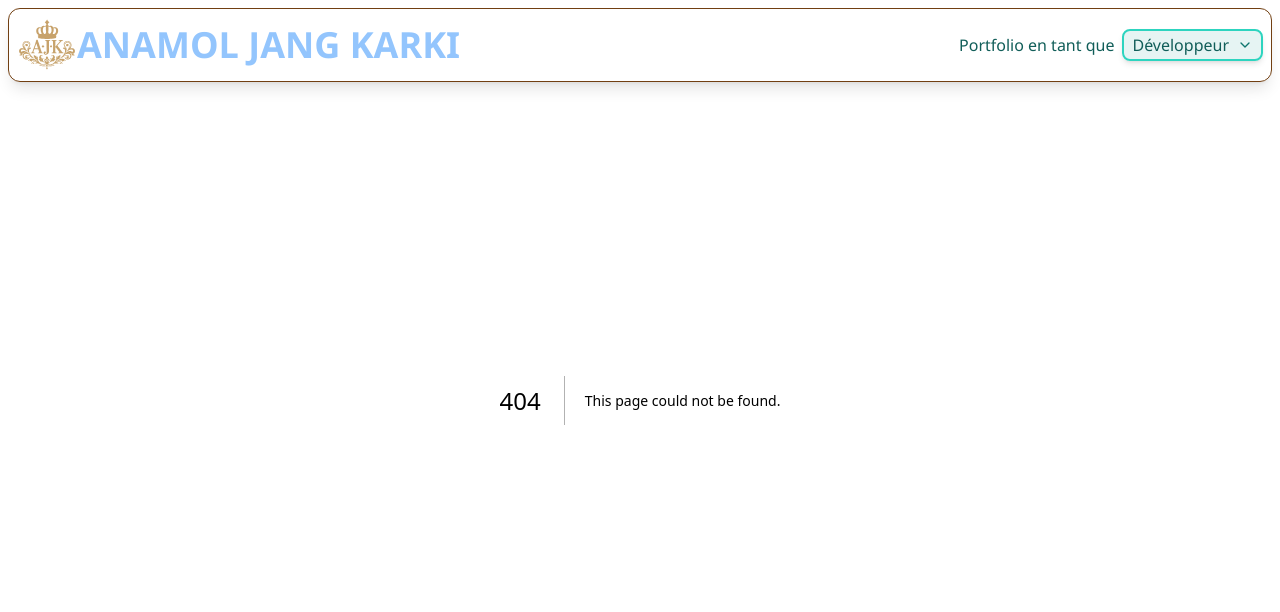
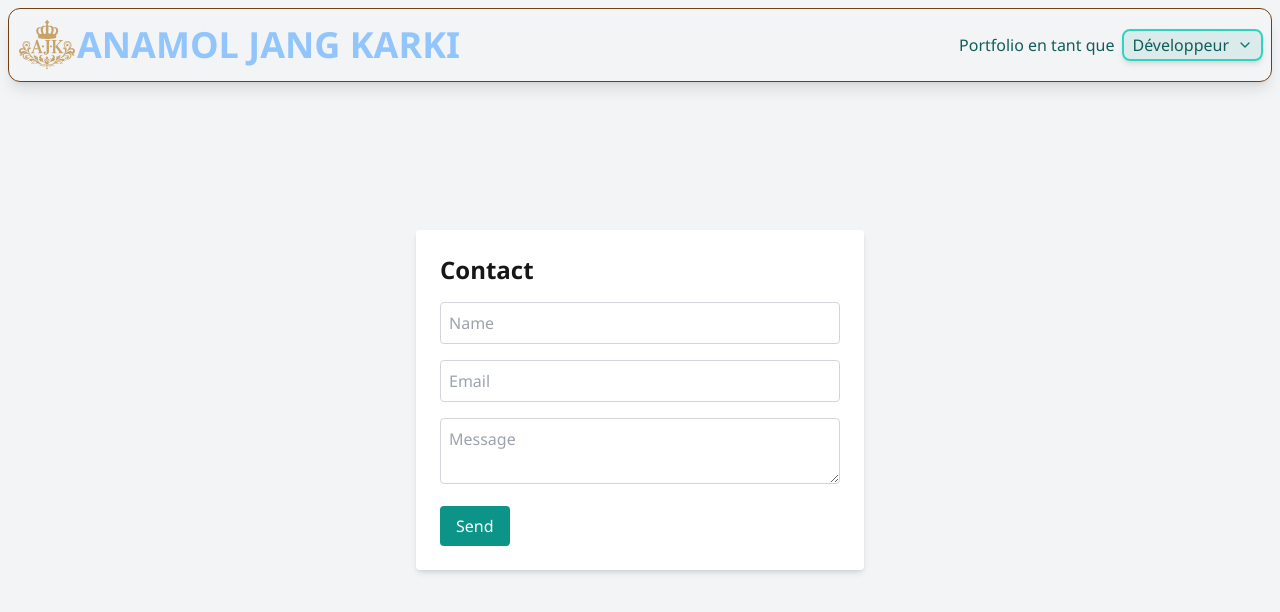
Before and after one commit to ajk-5/Anamolkarki, a Next.js app: page /contact in a window 1280 px wide. Before the commit this address had no page. Shown: the top 612 px of the page. Built offline with nearby package versions, Linux system fonts and the light colour scheme.

Commit message:
Add contact form with Vercel Postgres

```diff
--- a/package.json
+++ b/package.json
@@ -9,6 +9,7 @@
     "lint": "next lint"
   },
   "dependencies": {
+    "@vercel/postgres": "^0.10.0",
     "autoprefixer": "^10.4.20",
     "framer-motion": "^12.4.7",
     "next": "15.1.7",
--- /dev/null
+++ b/src/app/api/contact/route.ts
@@ -0,0 +1,16 @@
+import { NextResponse } from 'next/server';
+import { saveContact } from '@/lib/database';
+
+export async function POST(req: Request) {
+  try {
+    const { name, email, message } = await req.json();
+    if (!name || !email || !message) {
+      return NextResponse.json({ error: 'Missing fields' }, { status: 400 });
+    }
+    await saveContact(name, email, message);
+    return NextResponse.json({ success: true });
+  } catch (err) {
+    console.error(err);
+    return NextResponse.json({ error: 'Server error' }, { status: 500 });
+  }
+}
--- /dev/null
+++ b/src/app/contact/page.tsx
@@ -0,0 +1,69 @@
+"use client";
+
+import { useState } from 'react';
+
+export default function ContactPage() {
+  const [form, setForm] = useState({ name: '', email: '', message: '' });
+  const [status, setStatus] = useState<string | null>(null);
+
+  const handleChange = (e: React.ChangeEvent<HTMLInputElement | HTMLTextAreaElement>) => {
+    const { name, value } = e.target;
+    setForm((prev) => ({ ...prev, [name]: value }));
+  };
+
+  const handleSubmit = async (e: React.FormEvent) => {
+    e.preventDefault();
+    setStatus(null);
+    try {
+      const res = await fetch('/api/contact', {
+        method: 'POST',
+        headers: { 'Content-Type': 'application/json' },
+        body: JSON.stringify(form),
+      });
+      if (res.ok) {
+        setStatus('Message sent');
+        setForm({ name: '', email: '', message: '' });
+      } else {
+        const data = await res.json();
+        setStatus(data.error || 'Error');
+      }
+    } catch {
+      setStatus('Error');
+    }
+  };
+
+  return (
+    <main className="min-h-screen flex items-center justify-center p-4 bg-gray-100">
+      <form onSubmit={handleSubmit} className="space-y-4 bg-white p-6 rounded shadow-md w-full max-w-md">
+        <h1 className="text-2xl font-bold">Contact</h1>
+        <input
+          className="w-full p-2 border border-gray-300 rounded"
+          name="name"
+          placeholder="Name"
+          value={form.name}
+          onChange={handleChange}
+          required
+        />
+        <input
+          className="w-full p-2 border border-gray-300 rounded"
+          type="email"
+          name="email"
+          placeholder="Email"
+          value={form.email}
+          onChange={handleChange}
+          required
+        />
+        <textarea
+          className="w-full p-2 border border-gray-300 rounded"
+          name="message"
+          placeholder="Message"
+          value={form.message}
+          onChange={handleChange}
+          required
+        />
+        <button className="px-4 py-2 bg-teal-600 text-white rounded" type="submit">Send</button>
+        {status && <p className="text-sm">{status}</p>}
+      </form>
+    </main>
+  );
+}
--- /dev/null
+++ b/src/lib/database.ts
@@ -0,0 +1,16 @@
+import { sql } from '@vercel/postgres';
+
+export async function init() {
+  await sql`CREATE TABLE IF NOT EXISTS contacts (
+    id SERIAL PRIMARY KEY,
+    name VARCHAR(255),
+    email VARCHAR(255),
+    message TEXT,
+    created_at TIMESTAMPTZ DEFAULT NOW()
+  );`;
+}
+
+export async function saveContact(name: string, email: string, message: string) {
+  await init();
+  await sql`INSERT INTO contacts (name, email, message) VALUES (${name}, ${email}, ${message});`;
+}
```
Also changed, not shown: 2 other files (tests, documents, lock files or other folders).
